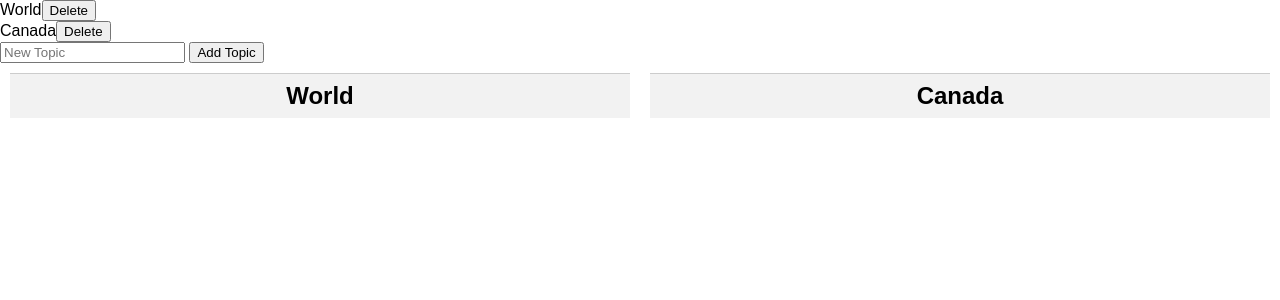
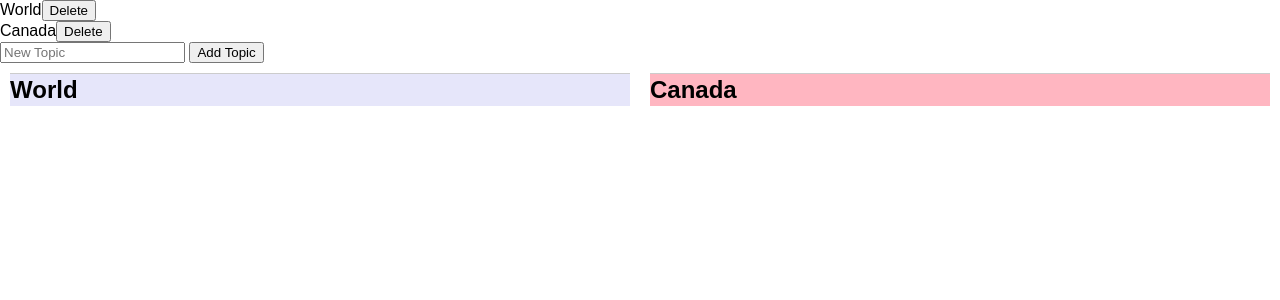
Before and after one commit to AiWaldoh/smart-news, a FastAPI app: page / in a window 1280 px wide. Shown: the top 300 px of the page. Run offline with FastAPI, Linux system fonts and the light colour scheme; data that the repository does not hold is empty.

Commit message:
added random colors to topics

```diff
--- a/static/scripts.js
+++ b/static/scripts.js
@@ -1,4 +1,4 @@
-document.addEventListener("DOMContentLoaded", function() {
+document.addEventListener("DOMContentLoaded", function () {
   // Initialize with default topics if Local Storage is empty
   if (!localStorage.getItem('topics')) {
     localStorage.setItem('topics', JSON.stringify(["World", "Canada"]));
@@ -9,7 +9,7 @@ document.addEventListener("DOMContentLoaded", function() {
   renderTopics(topics);
 
   // Listen for form submissions to add new topics
-    document.getElementById("addTopicForm").addEventListener("submit", function(e) {
+  document.getElementById("addTopicForm").addEventListener("submit", function (e) {
     e.preventDefault();
     const newTopic = document.getElementById("newTopic").value;
     if (newTopic) {
--- a/static/styles.css
+++ b/static/styles.css
@@ -17,16 +17,14 @@ body {
 }
 
 .topic h2 {
-  font-size: 24px;
+  font-size: 20px;
   margin-bottom: 16px;
 }
 
 .title-row h2 {
-  background-color: #f2f2f2;
   border-top: 1px solid #ccc;
-  padding: 8px 0;
+  padding: 2px 0;
   margin: 0 0 15px 0;
-  text-align: center;
 }
 
 .news-item {
@@ -105,3 +103,18 @@ body {
   font-size: 14px;
   color: #777;
 }
+.bg-color-1 {
+  background-color: #E6E6FA; /* Lavender */
+}
+
+.bg-color-2 {
+  background-color: #FFB6C1; /* Light Pink */
+}
+
+.bg-color-3 {
+  background-color: #98FB98; /* Pale Green */
+}
+
+.bg-color-4 {
+  background-color: #FFD700; /* Gold */
+}
--- a/templates/index.html
+++ b/templates/index.html
@@ -33,7 +33,9 @@
                         document.getElementById("mainContainer").appendChild(newColumn);
                     });
                 });
-
+            const colorClasses = ['bg-color-1', 'bg-color-2', 'bg-color-3', 'bg-color-4'];
+            // Initialize a counter outside the function
+            let colorIndex = 0;
             function createColumn(data) {
                 const containerDiv = document.createElement('div');
                 containerDiv.className = 'container';
@@ -43,8 +45,18 @@
 
                 const titleRowDiv = document.createElement('div');
                 titleRowDiv.className = 'title-row';
+
                 const titleH2 = document.createElement('h2');
                 titleH2.innerText = data.topic;
+
+                // Get the color class at the current colorIndex
+                const colorClass = colorClasses[colorIndex];
+                // Add the color class to the title-row h2 element
+                titleH2.classList.add(colorClass);
+
+                // Increment the colorIndex, and reset it if it's equal to the length of colorClasses
+                colorIndex = (colorIndex + 1) % colorClasses.length;
+
                 titleRowDiv.appendChild(titleH2);
                 columnDiv.appendChild(titleRowDiv);
 
```
Lines whose indentation alone changed are shown as unchanged.
